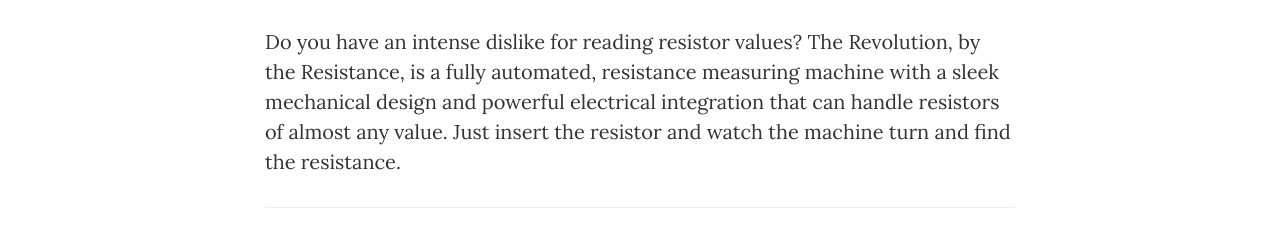
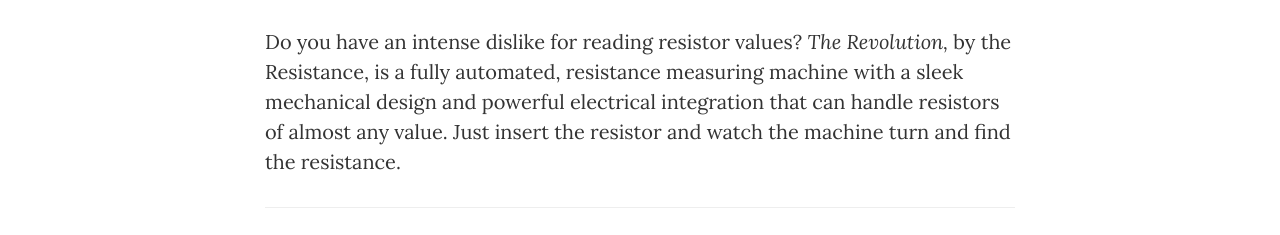
Before and after one commit to umadesai/TheResistance, a website: page index.html in a window 1280 px wide. Shown: the part 665-900 px from the top of the page. Drawn offline with nearby package versions, Linux system fonts and the light colour scheme.

Commit message:
formatting changes home page

```diff
--- a/index.html
+++ b/index.html
@@ -97,7 +97,7 @@
                         </h2>
                         <p class="post-meta">Posted by <a href="#">The Resistance</a> on December 11, 2016</p>
                     </a>
-                    <p>Do you have an intense dislike for reading resistor values? The Revolution, by the Resistance, is a fully automated, resistance measuring machine with a sleek mechanical design and powerful electrical integration that can handle resistors of almost any value. Just insert the resistor and watch the machine turn and find the resistance.</p>
+                    <p>Do you have an intense dislike for reading resistor values? <i>The Revolution,</i> by the Resistance, is a fully automated, resistance measuring machine with a sleek mechanical design and powerful electrical integration that can handle resistors of almost any value. Just insert the resistor and watch the machine turn and find the resistance.</p>
                 </div>
                 <hr>
             	<div class="post-preview">
```
